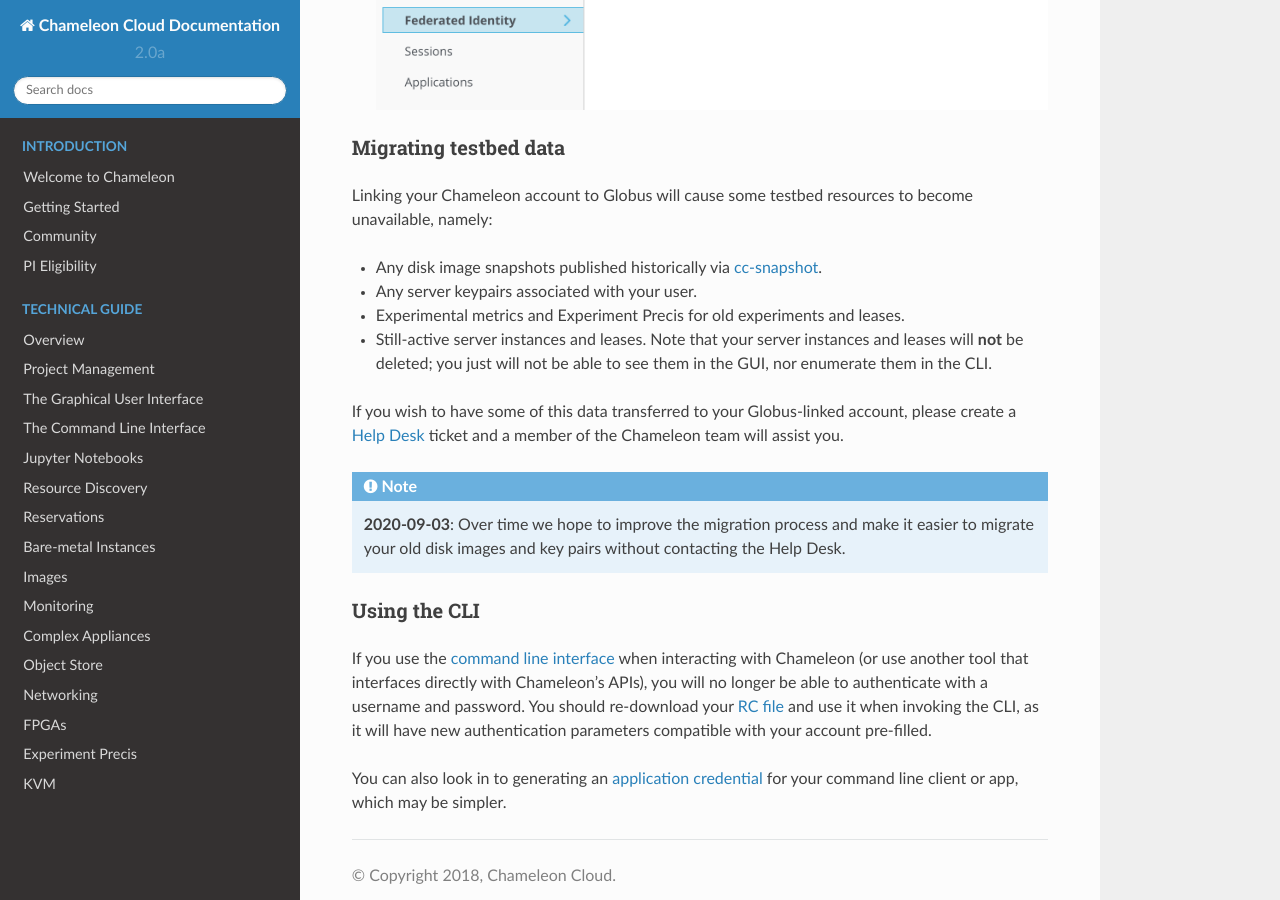
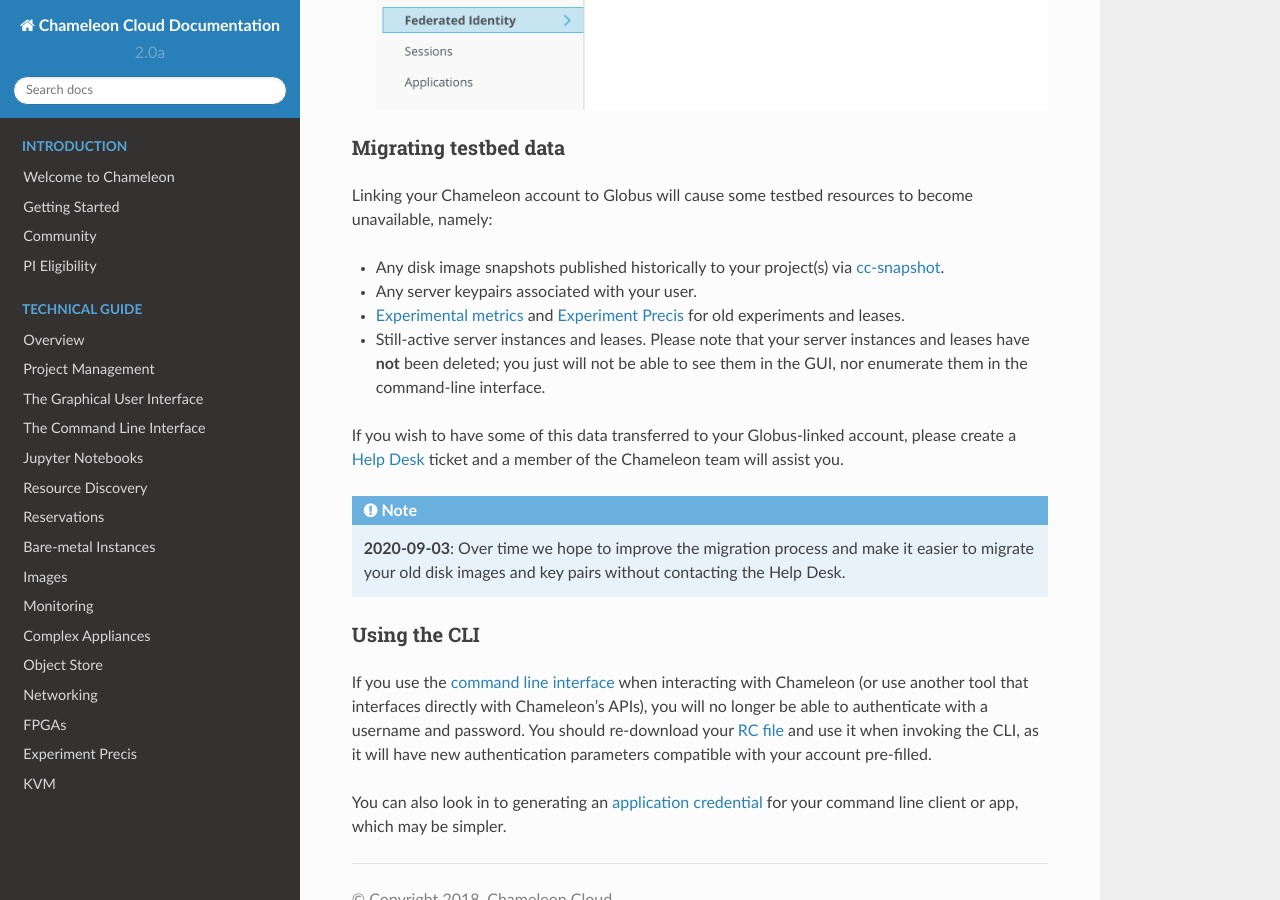
Before and after one commit to ChameleonCloud/docs, a Sphinx documentation site: the page built from source/getting-started/globus.rst, in a window 1280 px wide and 900 px high, scrolled down 1914 px. Built offline with Sphinx 7.4.7 and the Read the Docs theme 2.0.0, drawn with Linux system fonts in a browser that asks for light colours.

Commit message:
More hyperlinks

```diff
--- a/source/getting-started/globus.rst
+++ b/source/getting-started/globus.rst
@@ -68,12 +68,14 @@ Migrating testbed data
 Linking your Chameleon account to Globus will cause some testbed resources to
 become unavailable, namely:
 
-- Any disk image snapshots published historically via :ref:`cc-snapshot <cc-snapshot-utility>`.
+- Any disk image snapshots published historically to your project(s) via
+  :ref:`cc-snapshot <cc-snapshot-utility>`.
 - Any server keypairs associated with your user.
-- Experimental metrics and Experiment Precis for old experiments and leases.
-- Still-active server instances and leases. Note that your server instances and
-  leases will **not** be deleted; you just will not be able to see them in the
-  GUI, nor enumerate them in the CLI.
+- :ref:`Experimental metrics <metrics>` and :ref:`experiment-precis` for old
+  experiments and leases.
+- Still-active server instances and leases. Please note that your server
+  instances and leases have **not** been deleted; you just will not be able to
+  see them in the GUI, nor enumerate them in the command-line interface.
 
 If you wish to have some of this data transferred to your Globus-linked account,
 please create a |Help Desk| ticket and a member of the Chameleon team will
```
